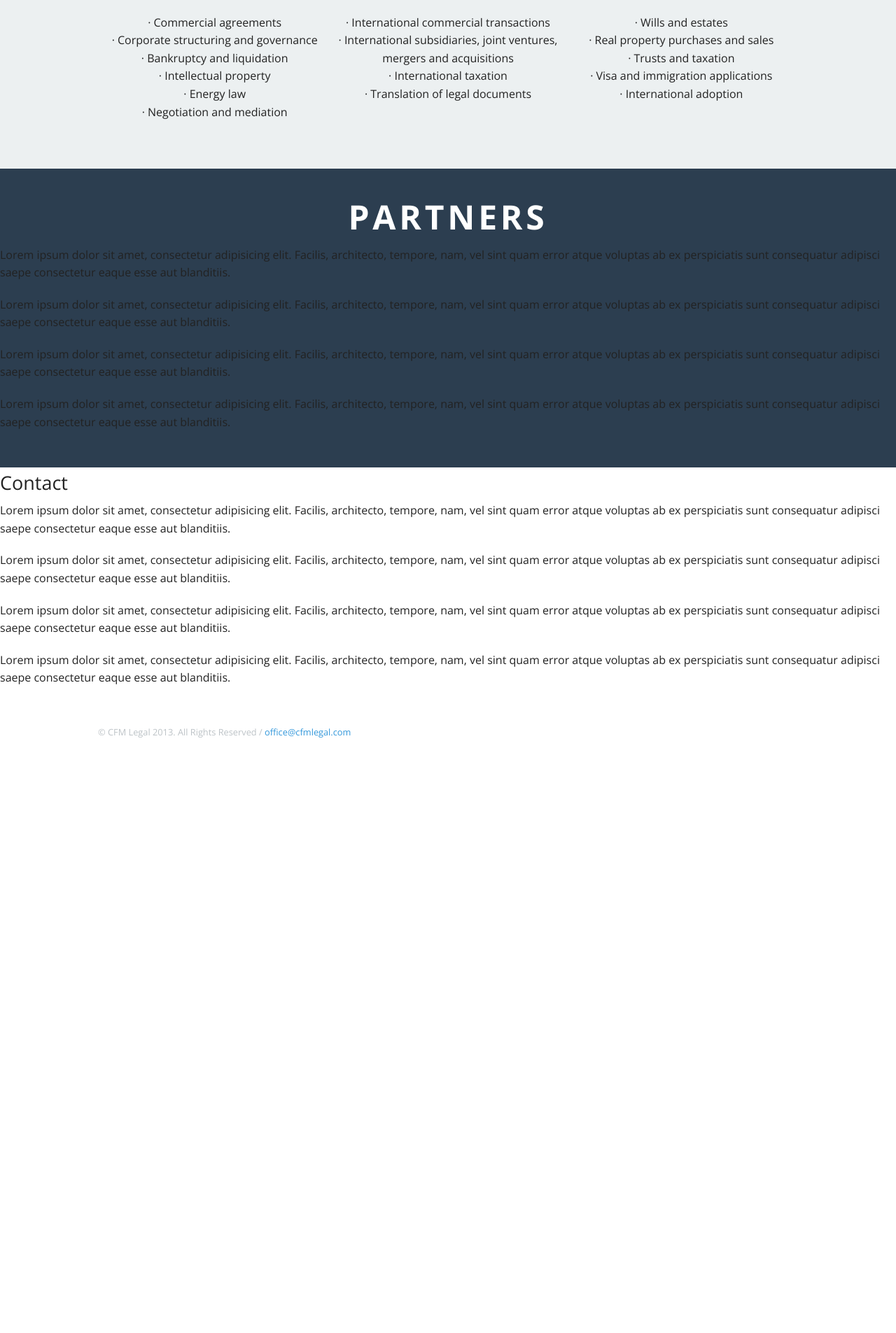
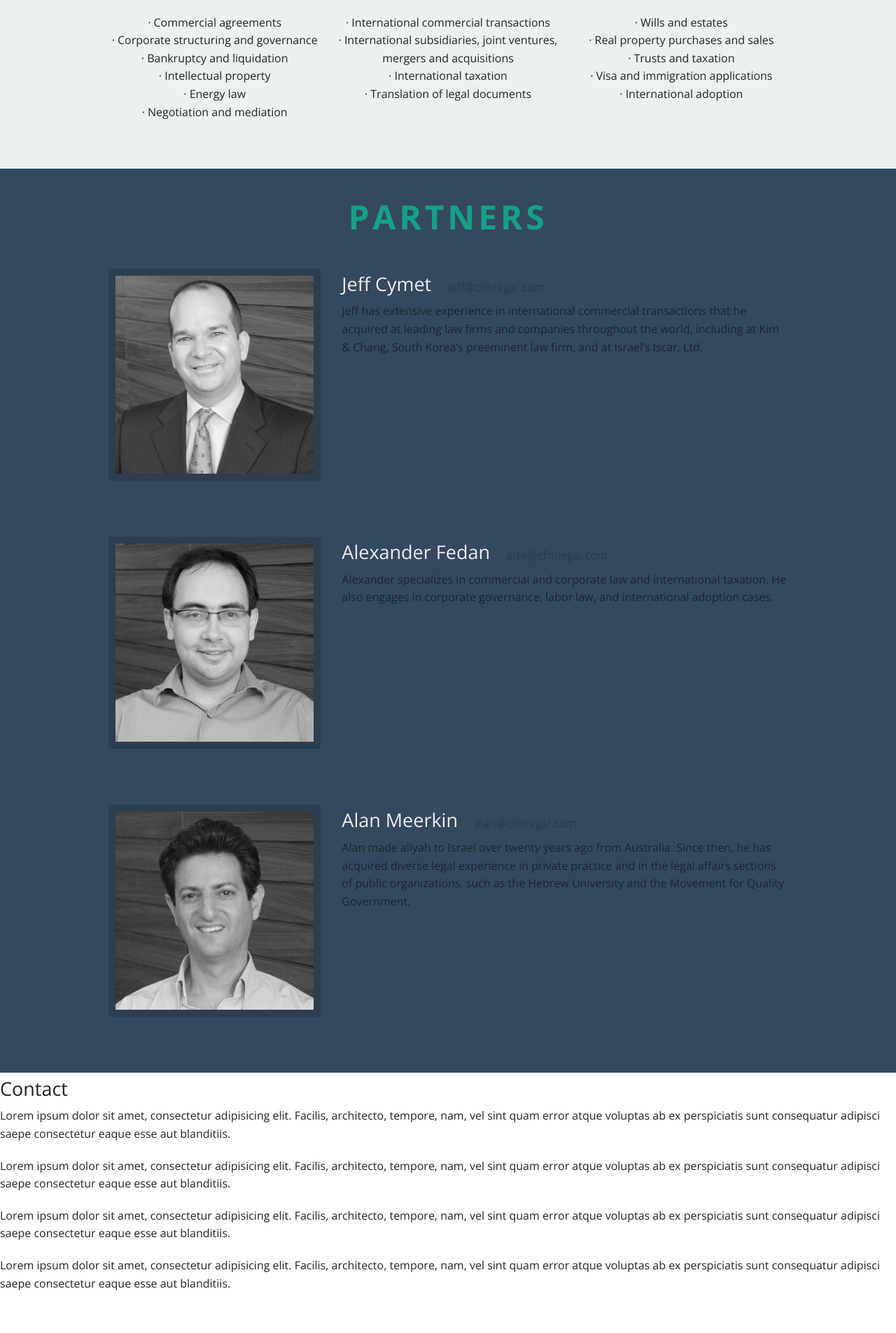
Before and after one commit to cfmlegal/cfmlegal.github.io, a Jekyll site: the page index.html, which Jekyll copies as it is, in a window 1280 px wide. Shown: the part 813-2718 px from the top of the page at 70% size. Built offline with Jekyll 4.4.1, drawn with Linux system fonts in a browser that asks for light colours; Markdown is read by kramdown in place of the engine named in the settings; before the commit the page ends 1917 px from its top, so only the background shows below that.

Commit message:
Adding rough partners section

```diff
--- a/index.html
+++ b/index.html
@@ -84,11 +84,35 @@
       <div class="row">
         <h2 data-magellan-destination="partners">Partners</h2>
       </div>
+      <div class="row partner">
+        <div class="headshot small-10 large-4 small-centered large-uncentered columns">
+          <img src="img/jeff.jpg" alt="Jeff Cymet">
+        </div>
+        <div class="small-10 large-8 small-centered large-uncentered columns">
+          <h3><a href="mailto:jeff@cfmlegal.com">Jeff Cymet <small>jeff@cfmlegal.com</small></a></h3>
+          <p>Jeff has extensive experience in international commercial transactions that he acquired at leading law firms and companies throughout the world, including at Kim &amp; Chang, South Korea’s preeminent law firm, and at Israel’s Iscar, Ltd.</p>
+        </div>
+      </div>
 
-      <p>Lorem ipsum dolor sit amet, consectetur adipisicing elit. Facilis, architecto, tempore, nam, vel sint quam error atque voluptas ab ex perspiciatis sunt consequatur adipisci saepe consectetur eaque esse aut blanditiis.</p>
-      <p>Lorem ipsum dolor sit amet, consectetur adipisicing elit. Facilis, architecto, tempore, nam, vel sint quam error atque voluptas ab ex perspiciatis sunt consequatur adipisci saepe consectetur eaque esse aut blanditiis.</p>
-      <p>Lorem ipsum dolor sit amet, consectetur adipisicing elit. Facilis, architecto, tempore, nam, vel sint quam error atque voluptas ab ex perspiciatis sunt consequatur adipisci saepe consectetur eaque esse aut blanditiis.</p>
-      <p>Lorem ipsum dolor sit amet, consectetur adipisicing elit. Facilis, architecto, tempore, nam, vel sint quam error atque voluptas ab ex perspiciatis sunt consequatur adipisci saepe consectetur eaque esse aut blanditiis.</p>
+      <div class="row partner">
+        <div class="headshot small-10 large-4 small-centered large-uncentered columns">
+          <img src="img/alex.jpg" alt="Alexander Fedan">
+        </div>
+        <div class="small-10 large-8 small-centered large-uncentered columns">
+          <h3><a href="mailto:alex@cfmlegal.com">Alexander Fedan <small>alex@cfmlegal.com</small></a></h3>
+          <p>Alexander specializes in commercial and corporate law and international taxation. He also engages in corporate governance, labor law, and international adoption cases.</p>
+        </div>
+      </div>
+
+      <div class="row partner">
+        <div class="headshot small-10 large-4 small-centered large-uncentered columns">
+          <img src="img/alan.jpg" alt="Alan Meerkin">
+        </div>
+        <div class="small-10 large-8 small-centered large-uncentered columns">
+          <h3><a href="mailto:alan@cfmlegal.com">Alan Meerkin <small>alan@cfmlegal.com</small></a></h3>
+          <p>Alan made aliyah to Israel over twenty years ago from Australia. Since then, he has acquired diverse legal experience in private practice and in the legal affairs sections of public organizations, such as the Hebrew University and the Movement for Quality Government.</p>
+        </div>
+      </div>
     </section>
 
     <a name="contact"></a>
```
Also changed, not shown: scss/app.scss (+37 -2 lines), css/app.css.
